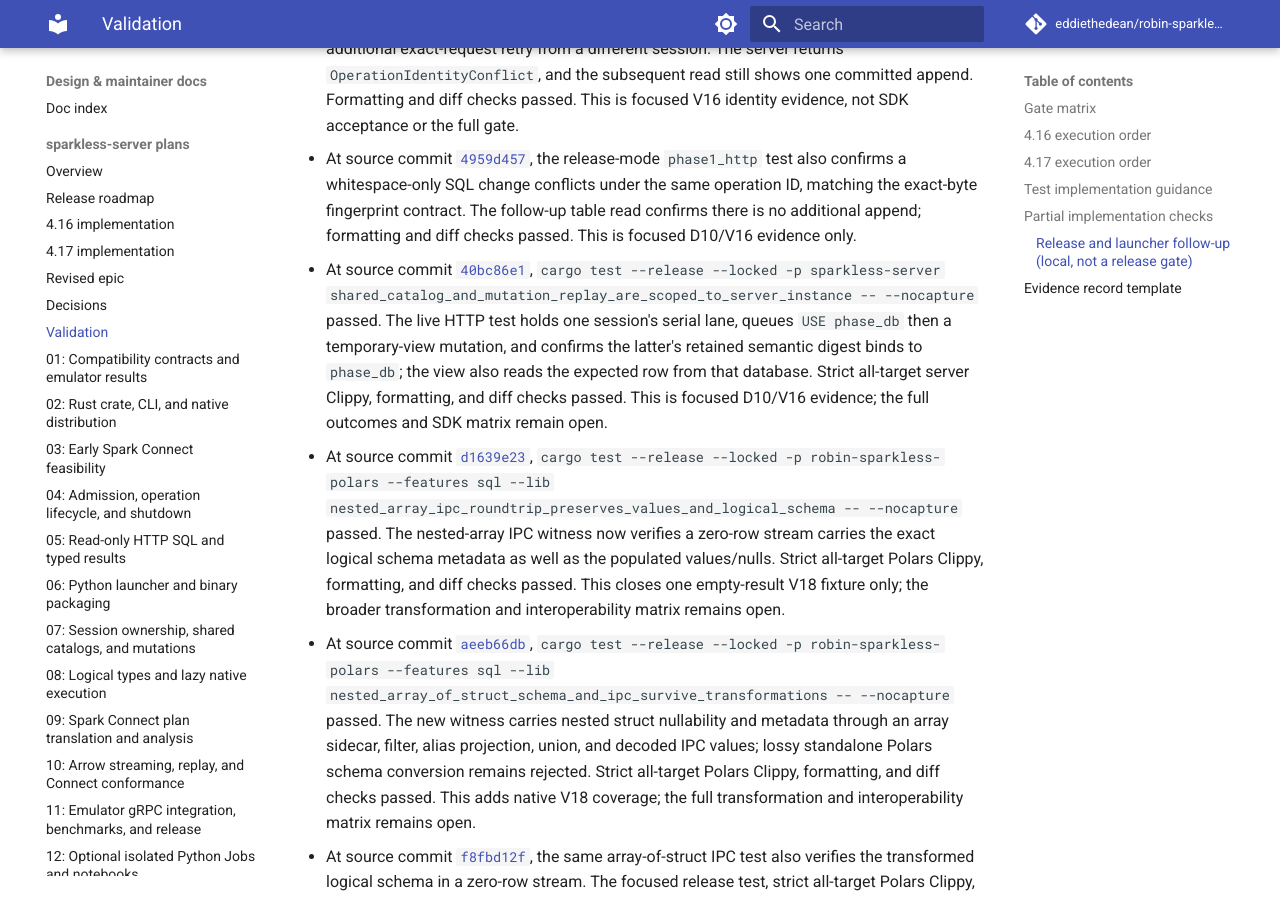
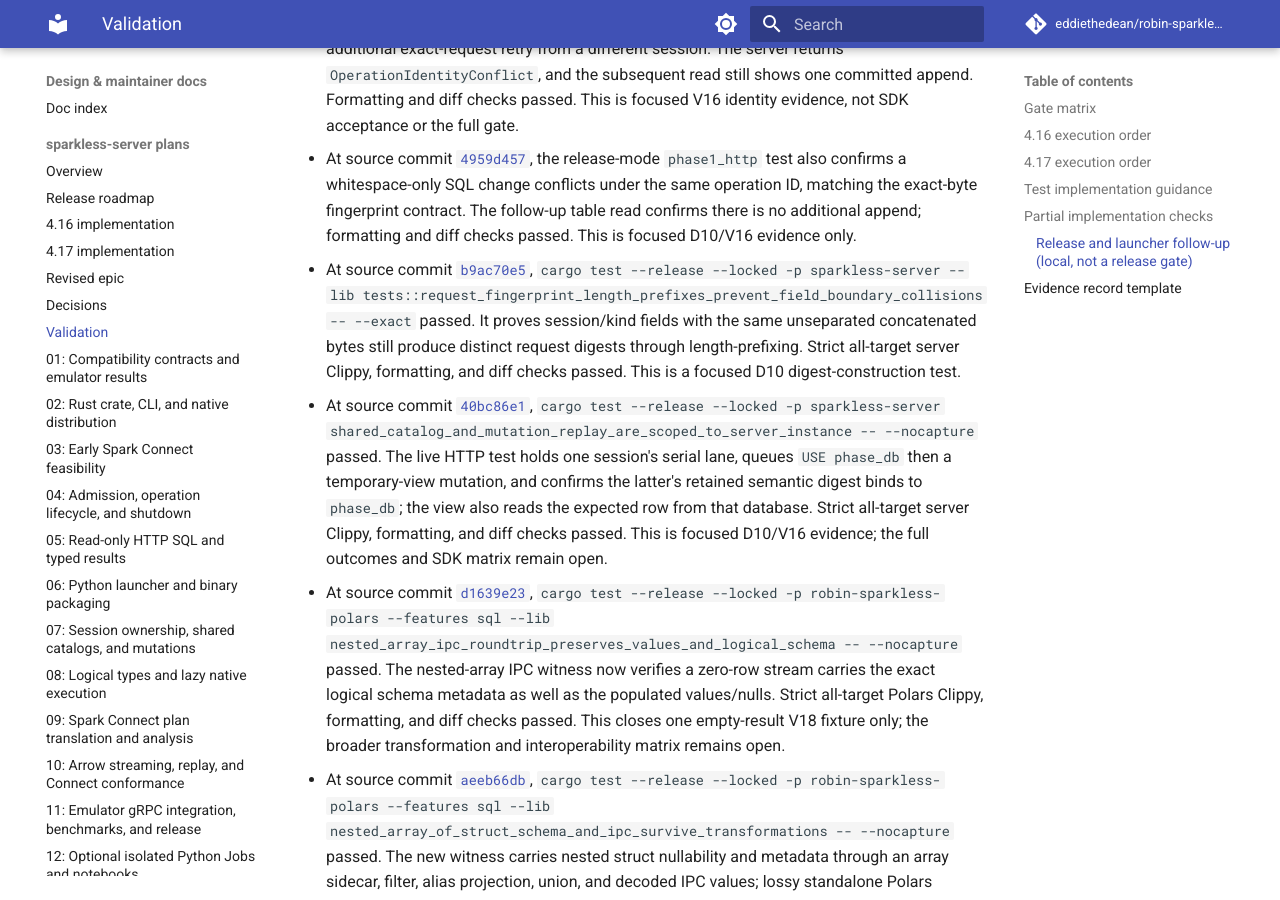
Before and after one commit to eddiethedean/robin-sparkless, an MkDocs documentation site: the page built from docs/plans/sparkless-server/VALIDATION.md, in a window 1280 px wide and 900 px high, scrolled down 21741 px. Built offline with MkDocs 1.6.1 and Material for MkDocs 9.7.7, drawn with Linux system fonts in a browser that asks for light colours; comment, search, counter and statistics services are not loaded.

Commit message:
Record request digest boundary test evidence

```diff
--- a/docs/plans/sparkless-server/VALIDATION.md
+++ b/docs/plans/sparkless-server/VALIDATION.md
@@ -178,6 +178,8 @@
 
 - At source commit [`4959d457`](https://github.com/eddiethedean/robin-sparkless/commit/4959d457), the release-mode `phase1_http` test also confirms a whitespace-only SQL change conflicts under the same operation ID, matching the exact-byte fingerprint contract. The follow-up table read confirms there is no additional append; formatting and diff checks passed. This is focused D10/V16 evidence only.
 
+- At source commit [`b9ac70e5`](https://github.com/eddiethedean/robin-sparkless/commit/b9ac70e5), `cargo test --release --locked -p sparkless-server --lib tests::request_fingerprint_length_prefixes_prevent_field_boundary_collisions -- --exact` passed. It proves session/kind fields with the same unseparated concatenated bytes still produce distinct request digests through length-prefixing. Strict all-target server Clippy, formatting, and diff checks passed. This is a focused D10 digest-construction test.
+
 - At source commit [`40bc86e1`](https://github.com/eddiethedean/robin-sparkless/commit/40bc86e1), `cargo test --release --locked -p sparkless-server shared_catalog_and_mutation_replay_are_scoped_to_server_instance -- --nocapture` passed. The live HTTP test holds one session's serial lane, queues `USE phase_db` then a temporary-view mutation, and confirms the latter's retained semantic digest binds to `phase_db`; the view also reads the expected row from that database. Strict all-target server Clippy, formatting, and diff checks passed. This is focused D10/V16 evidence; the full outcomes and SDK matrix remain open.
 
 - At source commit [`d1639e23`](https://github.com/eddiethedean/robin-sparkless/commit/d1639e23), `cargo test --release --locked -p robin-sparkless-polars --features sql --lib nested_array_ipc_roundtrip_preserves_values_and_logical_schema -- --nocapture` passed. The nested-array IPC witness now verifies a zero-row stream carries the exact logical schema metadata as well as the populated values/nulls. Strict all-target Polars Clippy, formatting, and diff checks passed. This closes one empty-result V18 fixture only; the broader transformation and interoperability matrix remains open.
```
